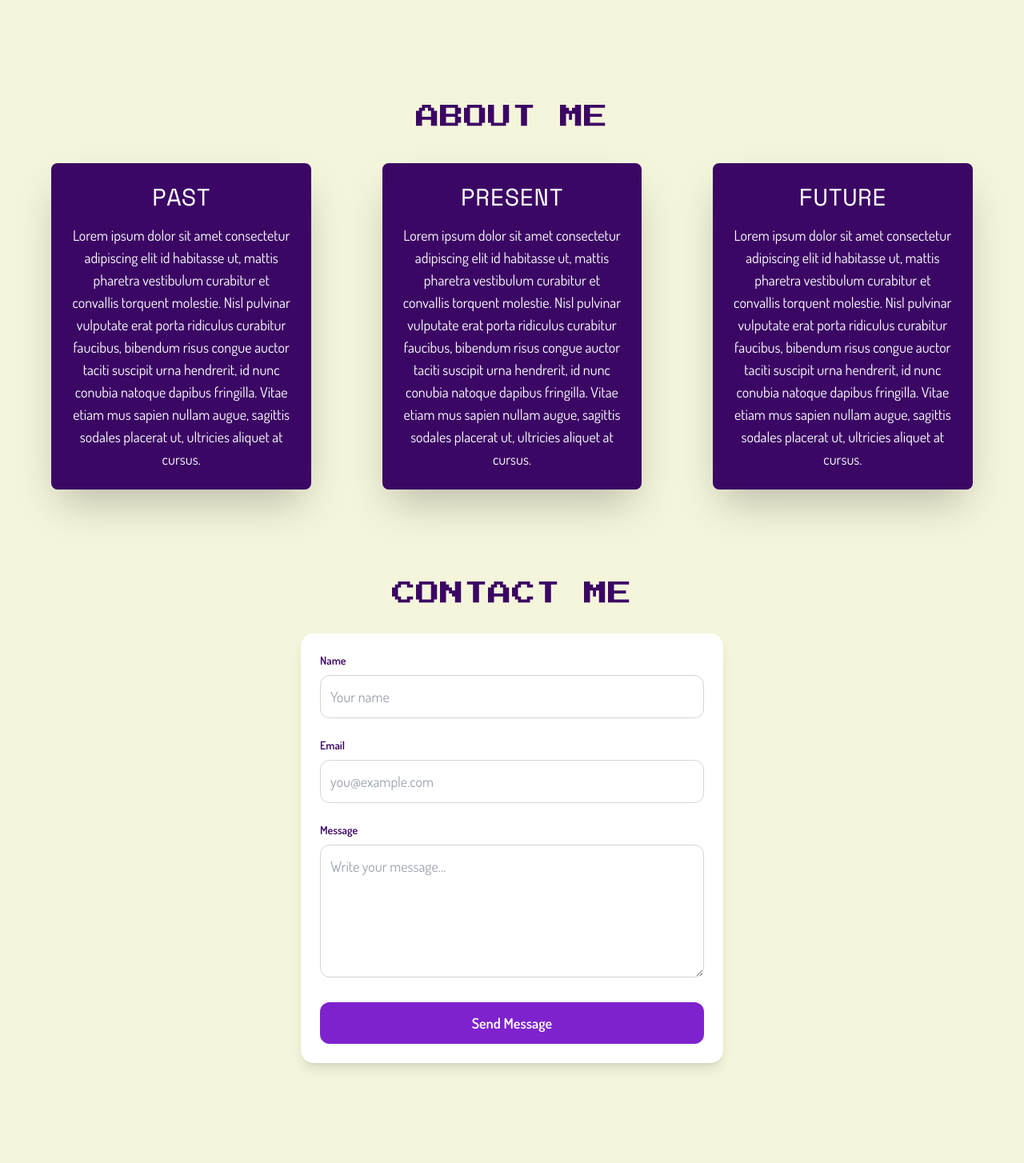
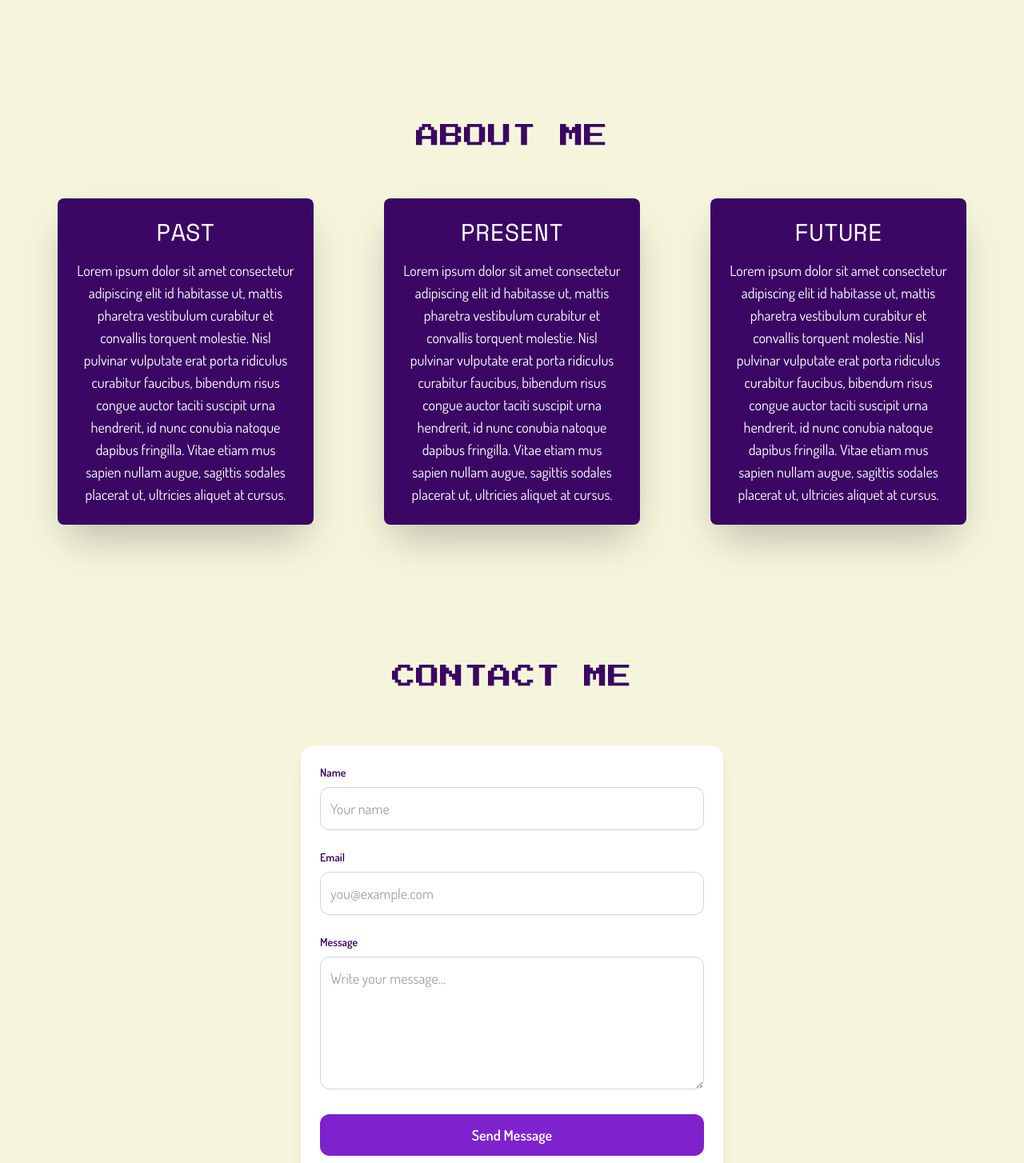
Before and after one commit to Juanma2111/CV, a React (Vite) app in the folder mi-cv/: page / in a window 1280 px wide. Shown: the part 1840-3294 px from the top of the page at 80% size. Built offline with nearby package versions, Linux system fonts and the light colour scheme; a web font is replaced by a local one.

Commit message:
toca estudiar contactfform

```diff
--- a/mi-cv/src/App.jsx
+++ b/mi-cv/src/App.jsx
@@ -83,7 +83,7 @@ function App() {
 
                 <div
                     id="skills"
-                    className="flex flex-col m-8 mt-14 text-start items-center"
+                    className="flex flex-col m-10 my-14 text-start items-center"
                 >
                     <h2 className="font-game text-3xl mb-10">SKILLS</h2>
 
@@ -92,14 +92,18 @@ function App() {
 
                 <div
                     id="about"
-                    className="flex flex-col m-8 mt-14 text-start items-center"
+                    className="flex flex-col m-10 my-14 text-start items-center"
                 >
                     <h2 className="font-game text-3xl mb-10">ABOUT ME</h2>
 
                     <About />
                 </div>
 
-                <div id="contact">
+                <div
+                    id="contact"
+                    className="flex flex-col m-10 my-24 text-start items-center"
+                >
+                    <h2 className="font-game text-3xl mb-10">CONTACT ME</h2>
                     <ContactForm />
                 </div>
 
--- a/mi-cv/src/components/About.jsx
+++ b/mi-cv/src/components/About.jsx
@@ -1,6 +1,6 @@
 export default function About() {
     return (
-        <div className="grid grid-cols-1 md:grid-cols-2 lg:grid-cols-3 gap-6 place-items-center text-center text-white">
+        <div className="grid grid-cols-1 md:grid-cols-2 lg:grid-cols-3 gap-6  my-5 place-items-center text-center text-white">
             {/**  ANIMACIÓN */}
             <div
                 id="past"
--- a/mi-cv/src/components/ContactForm.jsx
+++ b/mi-cv/src/components/ContactForm.jsx
@@ -37,11 +37,7 @@ export default function ContactForm() {
     };
 
     return (
-        <div className="w-full max-w-xl mx-auto mt-20 px-6">
-            <h2 className="text-3xl font-game text-purple-950 text-center mb-8">
-                CONTACT ME
-            </h2>
-
+        <div className="w-full max-w-xl mx-auto my-7 px-6">
             <form
                 onSubmit={handleSubmit}
                 className="bg-white p-6 rounded-2xl shadow-lg space-y-6"
```
